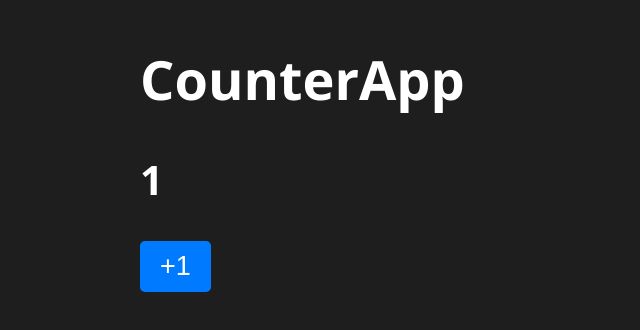
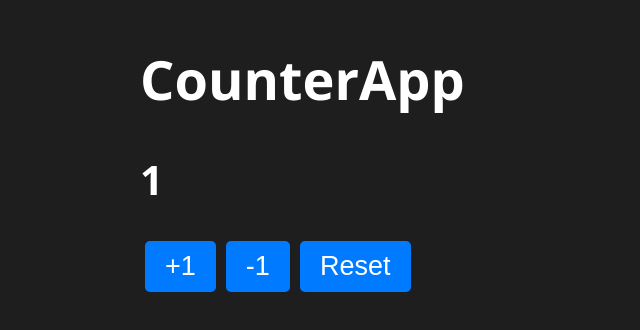
Before and after one commit to vrmedina/r_Counter_App_Vite, a React (Vite) app: page / in a window 1280 px wide. Shown: the part 134-464 px from the top of the page, without its empty margins (0-640 px from the left). Built offline with nearby package versions, Linux system fonts and the light colour scheme.

Commit message:
end section hooks, substract, reset buttons

```diff
--- a/src/CounterApp.jsx
+++ b/src/CounterApp.jsx
@@ -10,11 +10,21 @@ export const CounterApp = ( { value } ) => {
         //setCounter( counter + 1 ); // cuando puede usar el valor anterior
     }
 
+    const handleSubstract = () => {
+        setCounter( (c) => c - 1 );
+    }
+
+    const handleReset = () => {
+        setCounter( value );
+    }
+
     return (
     <>
         <h1>CounterApp</h1>
         <h2> { counter } </h2>
         <button onClick={ handleAdd }> +1 </button>
+        <button onClick={ handleSubstract }> -1 </button>
+        <button onClick={ handleReset }> Reset </button>
     </>
     );
 }
--- a/src/styles.css
+++ b/src/styles.css
@@ -13,6 +13,7 @@ button {
     color: #fff;
     border: none;
     border-radius: 5px;
+    margin: 0 5px;
     padding: 10px 20px;
     font-size: 1.3rem;
     cursor: pointer;
```
